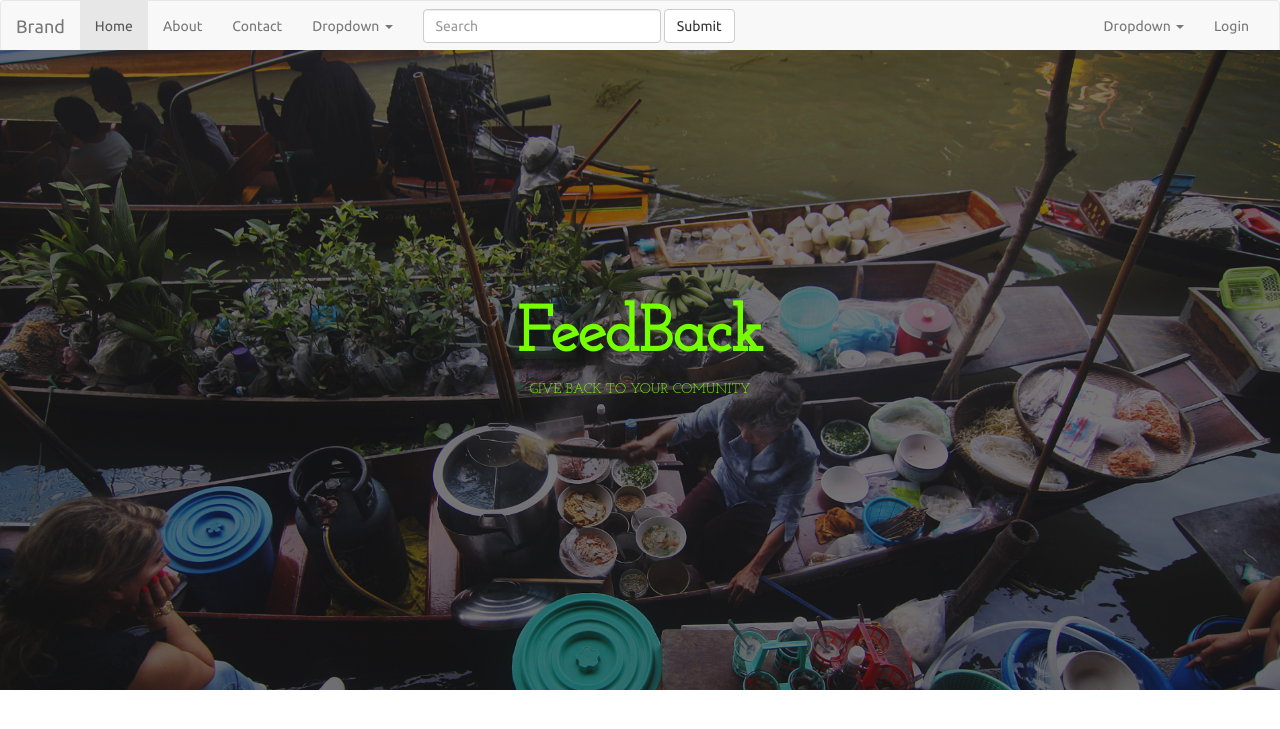
After one commit to Kartstig/feedback-web, a Flask app: template feedback/templates/about.html in a window 1280 px wide. The commit adds this page. Shown: the top 729 px of the page. Run offline with Flask 2, Linux system fonts and the light colour scheme; the template is opened without the code that fills it, so the values that code supplies are empty; parts of the project's set-up code (start-up, migrations or seed data) failed here and were passed over; some libraries are stand-ins or nearby versions.

Commit message:
new pages entered

```diff
--- a/feedback/static/css/styles.css
+++ b/feedback/static/css/styles.css
@@ -43,3 +43,8 @@ body {
   font-family: 'Josefin Slab', serif;
   color: #76ff03;
 }
+
+#main-title {
+  font-size: 64px;
+  font-weight: bold;
+}
--- /dev/null
+++ b/feedback/templates/about.html
@@ -0,0 +1,14 @@
+{% extends "base.html" %}
+
+{% block content %}
+<div class="container background-container">
+</div>
+<div class="container texture-container">
+</div>
+<div id="basic-info">
+  <h1 id="main-title"
+      class="main-titles">FeedBack</h1>
+  <p id="subtitle-1"
+     class="main-titles">GIVE BACK TO YOUR COMUNITY</p>
+</div>
+{% endblock %}
--- a/feedback/templates/base.html
+++ b/feedback/templates/base.html
@@ -43,8 +43,8 @@
               <div class="collapse navbar-collapse" id="bs-example-navbar-collapse-1">
                 <ul class="nav navbar-nav">
                   <li class="active"><a href="/">Home <span class="sr-only">(current)</span></a></li>
-                  <li><a href="/about">About</a></li>
-                  <li><a href="/contact">Contact</a></li>
+                  <li><a href="feedback-web/feedback/templates/about.html">About</a></li>
+                  <li><a href="templates/contact">Contact</a></li>
                   <li class="dropdown">
                     <a href="#"
                        class="dropdown-toggle"
```
Also changed, not shown: feedback/templates/contact.html (added, +14 -0 lines).
